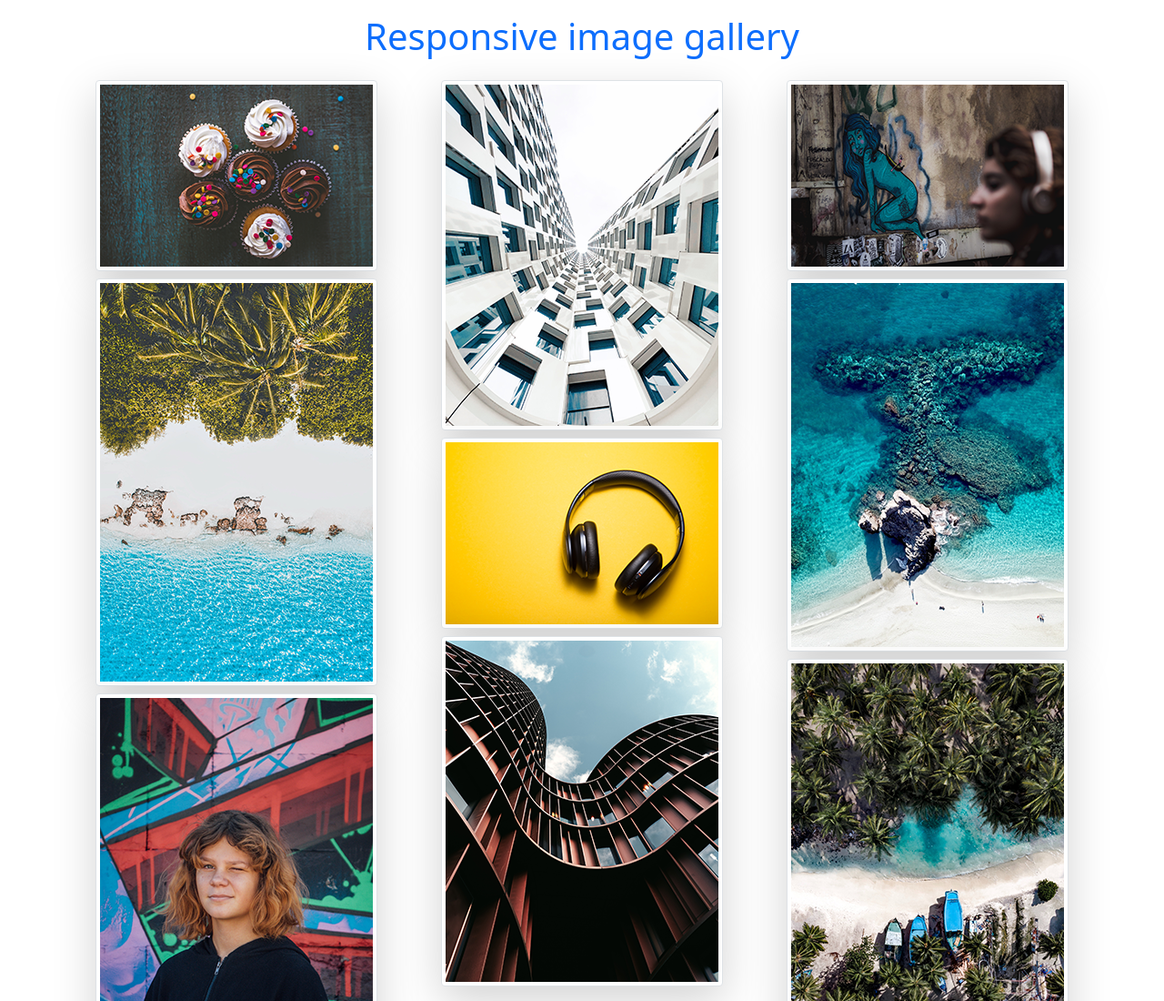
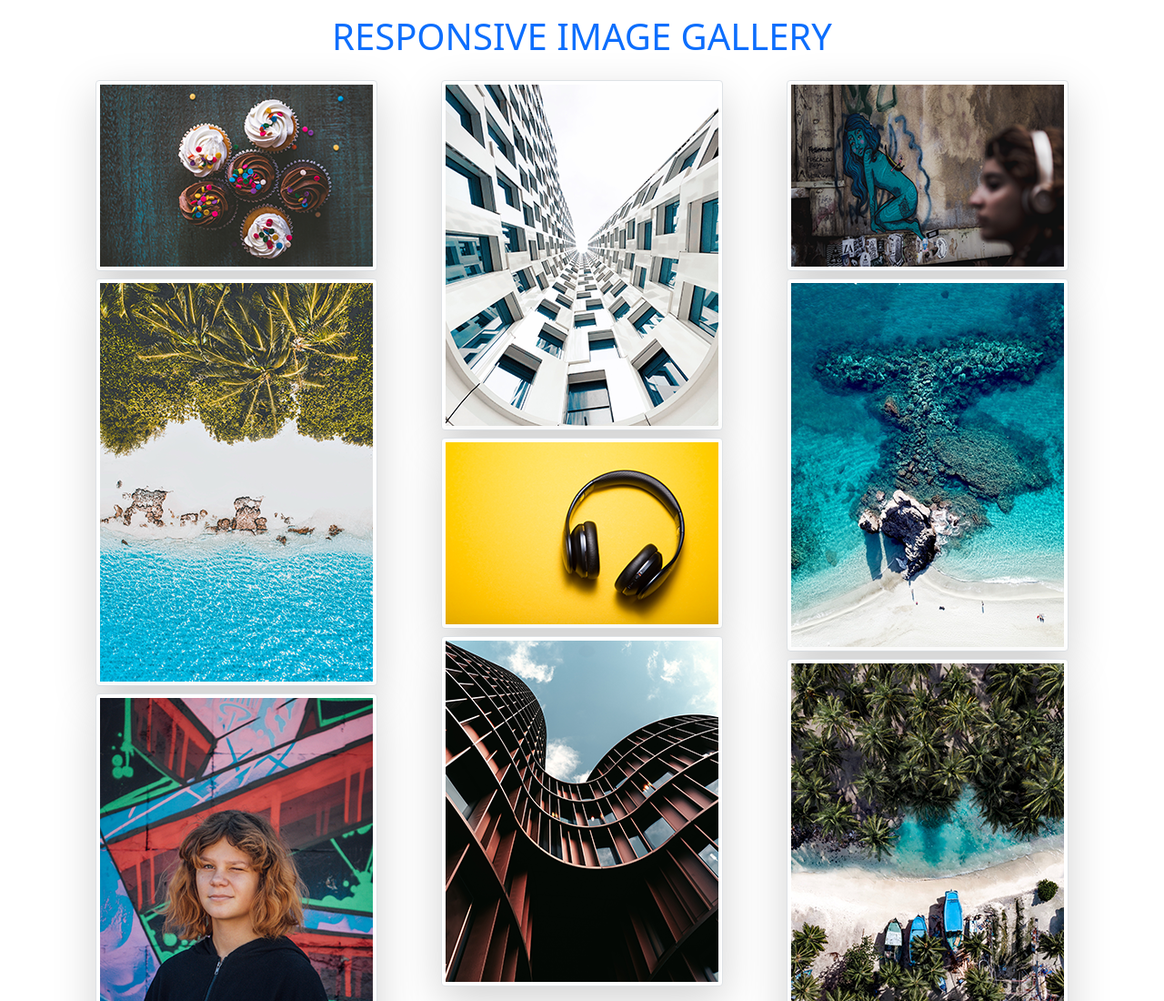
Before and after one commit to E-chen126/m2-hw2-chen-yingyi, a plain HTML site: page index.html in a window 1280 px wide. Shown: the top 1100 px of the page at 91% size. Drawn offline with nearby package versions, Linux system fonts and the light colour scheme.

Commit message:
Transform h1 to uppercase

```diff
--- a/index.html
+++ b/index.html
@@ -12,7 +12,7 @@
 </head>
 <body>
     <div class="container text-center">
-        <h1 class="text-center text-primary p-3">Responsive image gallery</h1>
+        <h1 class="text-uppercase text-center text-primary p-3">Responsive image gallery</h1>
 
         <div class="row">
             <div class="col-md-6 col-lg-4">
```
